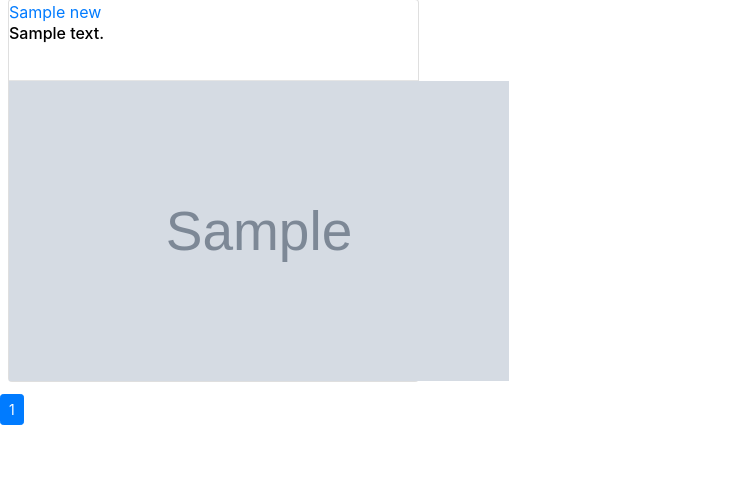
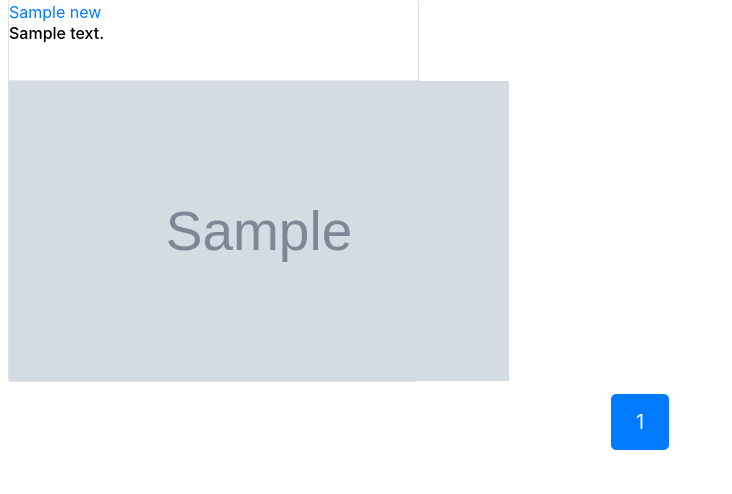
Before and after one commit to Animeshshrestha/content-aggregator, a Django app: template content_aggregator/templates/news.html in a window 1280 px wide. Shown: the part 65-559 px from the top of the page, without its empty margins (0-732 px from the left). Run offline with Django 3.2, Linux system fonts and the light colour scheme; the template is opened without the code that fills it: most values are stand-ins (such as "Sample title", 1, 10 or a date in 2020); grey boxes marked "Sample" are stand-in pictures; some libraries are stand-ins or nearby versions.

Commit message:
pagination design changed

```diff
--- a/content_aggregator/templates/news.html
+++ b/content_aggregator/templates/news.html
@@ -78,7 +78,8 @@
       </div>
     </div>
 </section>
-<ul class="pagination pagination-sm">
+<div class="text-center">
+    <ul class="pagination pagination-lg justify-content-center">
         {% if page_obj.has_previous %}
             <li class="page-item">
                 <a href="?page=1" class="page-link">&laquo; First</a>
@@ -101,6 +102,7 @@
             </li>
         {% endif %}
     </ul>
+</div>
 {% endblock %}
 {% block scripts %}
 <script>
```
Lines whose indentation alone changed are shown as unchanged.
